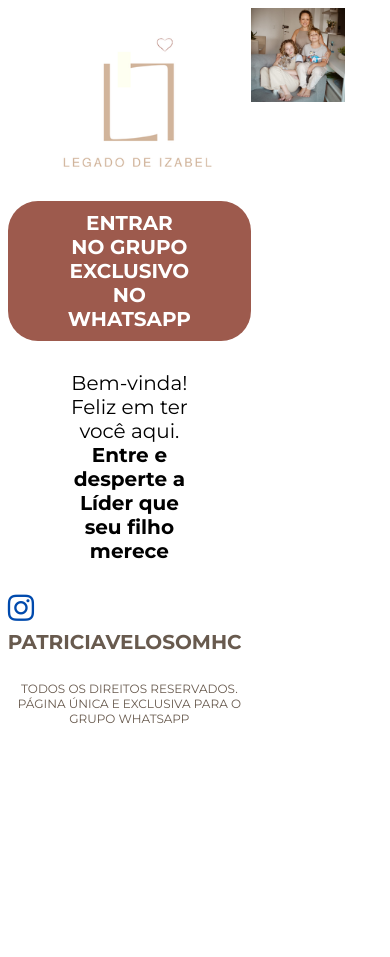
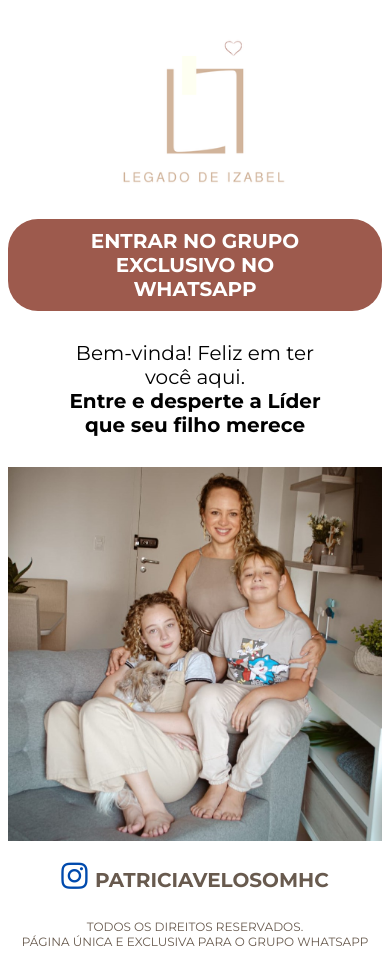
Before and after one commit to Duduben100/Patricia-Velloso, a plain HTML site: page grupowhatsapp/index.html in a window 390 px wide. Before the commit the page ends 844 px from the top, so only its background shows below. Drawn offline with Linux system fonts and the light colour scheme.

Commit message:
atualiza css responsivo

```diff
--- a/grupowhatsapp/index.html
+++ b/grupowhatsapp/index.html
@@ -86,7 +86,18 @@
         </div>
     </div>
     <div class="outbox" id="out_2">
-
+        <div id="in_5">
+            <i class="fab fa-instagram" style="font-size: 30px; color: #004aad;">
+                <a href="https://www.instagram.com/patriciavelosomhc/">
+                    <span id="texto-insta">PATRICIAVELOSOMHC</span>
+                </a>
+            </i>
+            <br>
+            <div id="in_4">
+                TODOS OS DIREITOS RESERVADOS.<br>
+                PÁGINA ÚNICA E EXCLUSIVA PARA O GRUPO WHATSAPP
+            </div>
+        </div>
     </div>
 </body>
 
--- a/grupowhatsapp/style.css
+++ b/grupowhatsapp/style.css
@@ -12,11 +12,16 @@ div#out_2 {
 div#in_1,
 div#in_2,
 div#in_3,
-div#in_4 {
+div#in_4,
+div#in_5 {
     display: flex;
     flex-direction: column;
     width: 100%;
     align-items: center;
+}
+
+div#in_5 {
+    display:none;
 }
 
 #family {
@@ -88,3 +93,27 @@ div#in_4 {
 #logo-div {
     text-align: center;
 }
+
+@media screen and (max-width: 833px) {
+    div#out_1,
+    div#out_2 {
+        display: flex;
+        flex-direction: column;
+        width: 100%;
+    }
+
+    div#in_3 {
+        display:none;
+    }
+
+    div#in_5 {
+        display: inline;
+        margin-top: 20px;
+        display: flex;
+        flex-direction: column;
+        width: 100%;
+        align-items: center;
+    }
+
+
+}
```
